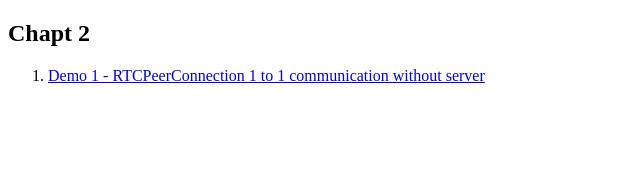
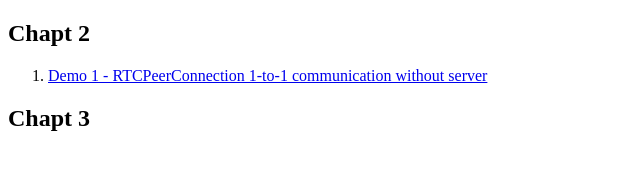
Before and after one commit to zslucky/webrtc-example, a website: page index.html in a window 1280 px wide. Shown: the part 139-308 px from the top of the page, without its empty margins (0-640 px from the left). Drawn offline with Linux system fonts and the light colour scheme.

Commit message:
remove no used files

```diff
--- a/index.html
+++ b/index.html
@@ -17,16 +17,16 @@
 
   <h2>Chapt 2</h2>
   <ol>
-    <li><a href="chapt-2/demo1.html">Demo 1 - RTCPeerConnection 1 to 1 communication without server</a></li>
-    <!-- <li><a href="chapt-2/demo2.html">Demo 2 - RTCPeerConnection 1 to 1 communication with server</a></li> -->
+    <li><a href="chapt-2/demo1.html">Demo 1 - RTCPeerConnection 1-to-1 communication without server</a></li>
+    <!-- <li><a href="chapt-2/demo2.html">Demo 2 - RTCPeerConnection 1-to-1 communication with local server wiithout real network</a></li> -->
   </ol>
 
-<!--   <h2>Chapt 3</h2>
+  <h2>Chapt 3</h2>
   <ol>
-    <li><a href="chapt-3/demo1.html">Demo 1 - Use Socket.io to build up a server</a></li>
-    <li><a href="chapt-3/demo2.html">Demo 2 - RTCPeerConnection communication with server</a></li>
+    <!-- <li><a href="chapt-3/demo1.html">Demo 1 - Multi-to-Multi communication with local server without real network</a></li> -->
+    <!-- <li><a href="chapt-3/demo2.html">Demo 2 - Multi-to-Multi communication with real network</a></li> -->
   </ol>
- -->
+
   </body>
 
 </html>
```
Also changed, not shown: 1 other file.
